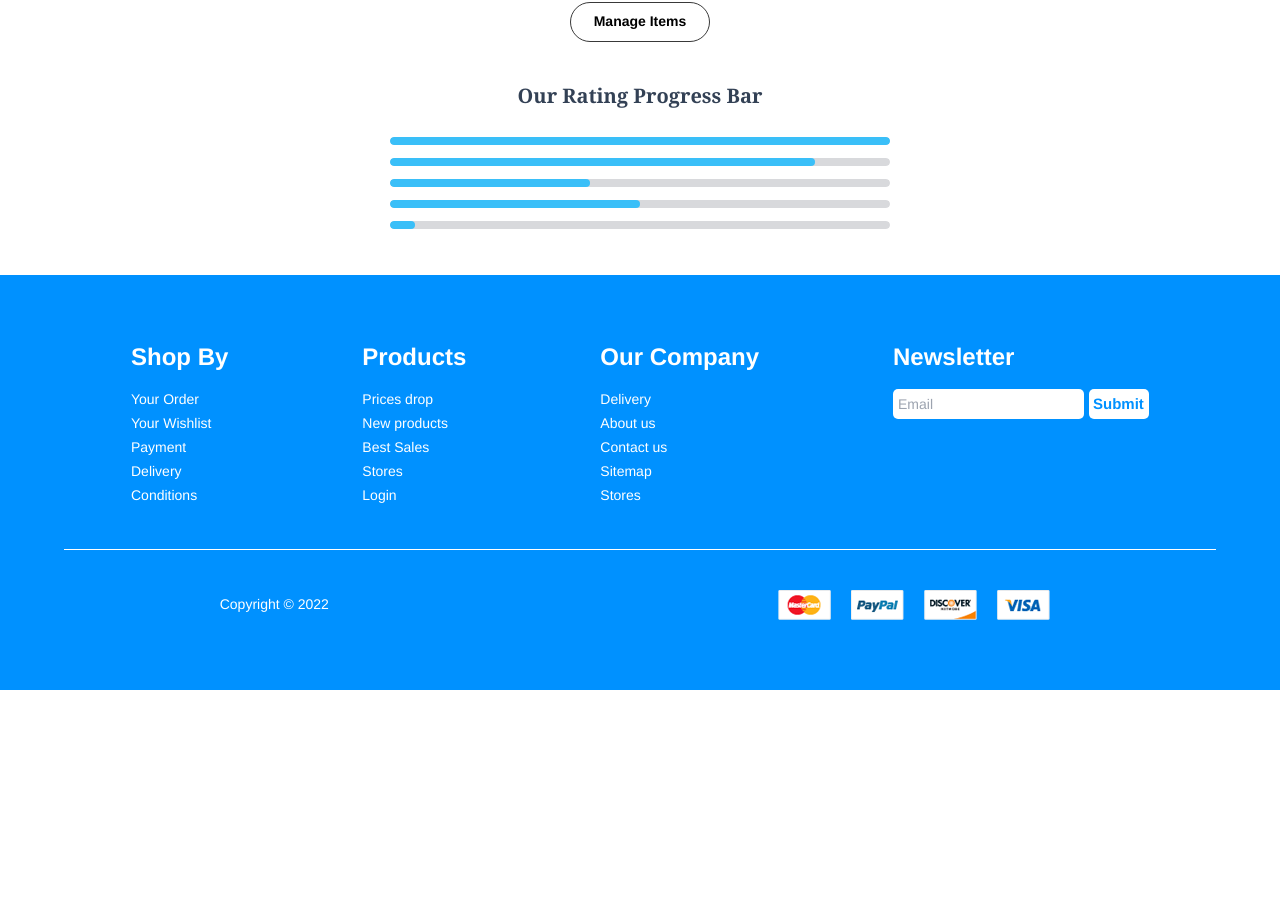
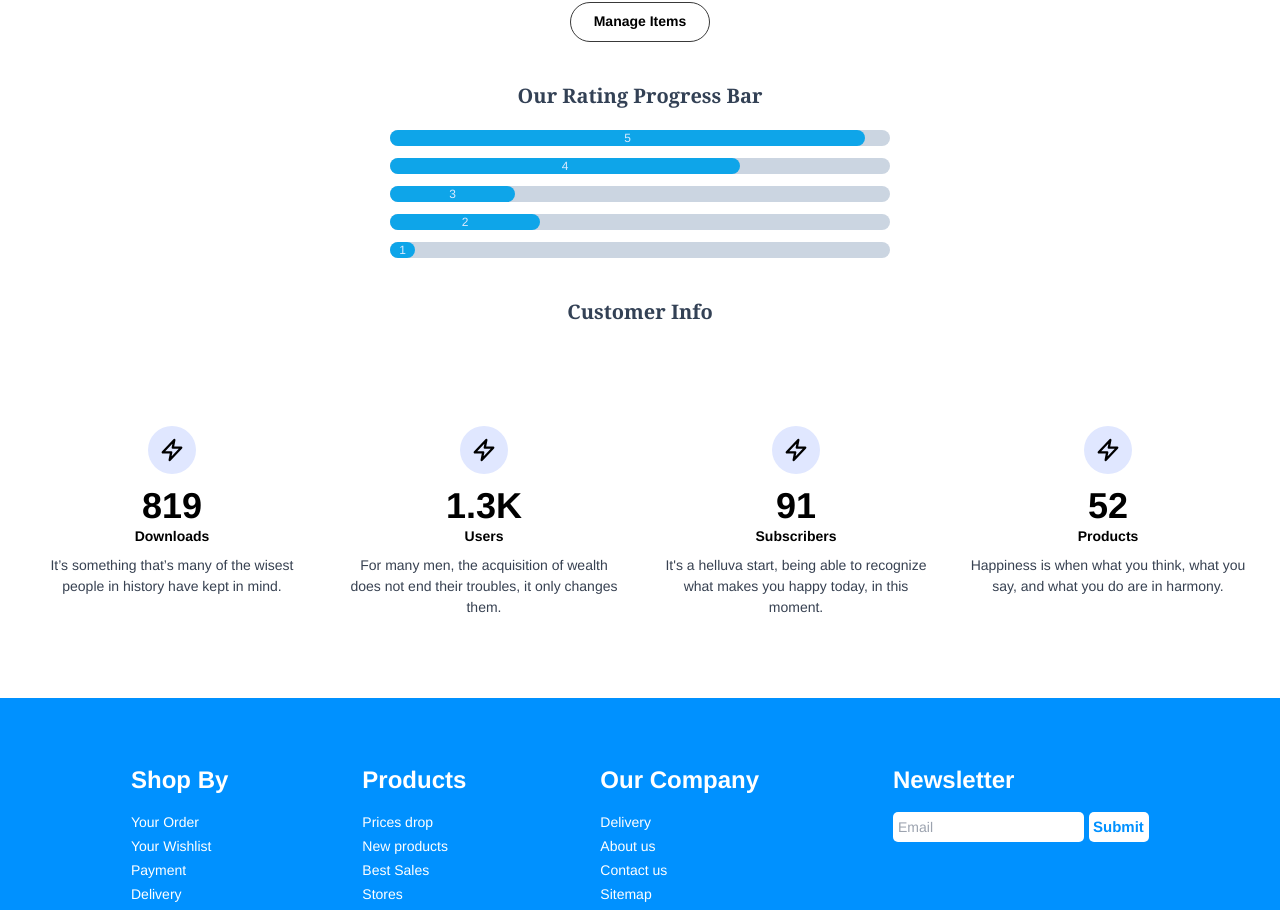
Before and after one commit to iamshakil19/cycle-world, a React (Create React App) app: page / in a window 1280 px wide. Shown: the part 975-1885 px from the top of the page. Before the commit the page ends 1665 px from the top, so only its background shows below. Built offline with nearby package versions, Linux system fonts and the light colour scheme; no server answers.

Commit message:
delivery system complete

```diff
--- a/package.json
+++ b/package.json
@@ -10,6 +10,7 @@
     "@testing-library/user-event": "^13.5.0",
     "daisyui": "^2.14.3",
     "firebase": "^9.7.0",
+    "flowbite": "^1.4.5",
     "react": "^18.1.0",
     "react-dom": "^18.1.0",
     "react-firebase-hooks": "^5.0.3",
--- a/src/Components/AddItems/AddItems.js
+++ b/src/Components/AddItems/AddItems.js
@@ -10,7 +10,7 @@ const AddItems = () => {
         const email = event.target.email.value;
         const name = event.target.itemName.value;
         const description = event.target.description.value;
-        const quantity = event.target.quantity.value;
+        const quantity = Number(event.target.quantity.value);
         const price = event.target.price.value;
         const supplier = event.target.supplierName.value;
         const img = event.target.img.value;
--- /dev/null
+++ b/src/Components/CustomerInfo/CustomerInfo.js
@@ -0,0 +1,112 @@
+import React from 'react';
+
+const CustomerInfo = () => {
+    return (
+        <div>
+            <h2 className='text-xl font-bold text-center text-slate-700 my-5 font-serif'>Customer Info</h2>
+
+            <div className="px-4 py-16 mx-auto sm:max-w-xl md:max-w-full lg:max-w-screen-xl md:px-24 lg:px-8 lg:py-20">
+                <div className="grid gap-8 sm:grid-cols-2 lg:grid-cols-4">
+                    <div className="text-center">
+                        <div className="flex items-center justify-center w-10 h-10 mx-auto mb-3 rounded-full bg-indigo-100 sm:w-12 sm:h-12">
+                            <svg
+                                className="w-8 h-8 text-deep-purple-accent-400 sm:w-10 sm:h-10"
+                                stroke="currentColor"
+                                viewBox="0 0 52 52"
+                            >
+                                <polygon
+                                    strokeWidth="3"
+                                    strokeLinecap="round"
+                                    strokeLinejoin="round"
+                                    fill="none"
+                                    points="29 13 14 29 25 29 23 39 38 23 27 23"
+                                />
+                            </svg>
+                        </div>
+                        <h6 className="text-4xl font-bold text-deep-purple-accent-400">
+                            819
+                        </h6>
+                        <p className="mb-2 font-bold text-md">Downloads</p>
+                        <p className="text-gray-700">
+                            It’s something that’s many of the wisest people in history have kept
+                            in mind.
+                        </p>
+                    </div>
+                    <div className="text-center">
+                        <div className="flex items-center justify-center w-10 h-10 mx-auto mb-3 rounded-full bg-indigo-100 sm:w-12 sm:h-12">
+                            <svg
+                                className="w-8 h-8 text-deep-purple-accent-400 sm:w-10 sm:h-10"
+                                stroke="currentColor"
+                                viewBox="0 0 52 52"
+                            >
+                                <polygon
+                                    strokeWidth="3"
+                                    strokeLinecap="round"
+                                    strokeLinejoin="round"
+                                    fill="none"
+                                    points="29 13 14 29 25 29 23 39 38 23 27 23"
+                                />
+                            </svg>
+                        </div>
+                        <h6 className="text-4xl font-bold text-deep-purple-accent-400">
+                            1.3K
+                        </h6>
+                        <p className="mb-2 font-bold text-md">Users</p>
+                        <p className="text-gray-700">
+                            For many men, the acquisition of wealth does not end their troubles,
+                            it only changes them.
+                        </p>
+                    </div>
+                    <div className="text-center">
+                        <div className="flex items-center justify-center w-10 h-10 mx-auto mb-3 rounded-full bg-indigo-100 sm:w-12 sm:h-12">
+                            <svg
+                                className="w-8 h-8 text-deep-purple-accent-400 sm:w-10 sm:h-10"
+                                stroke="currentColor"
+                                viewBox="0 0 52 52"
+                            >
+                                <polygon
+                                    strokeWidth="3"
+                                    strokeLinecap="round"
+                                    strokeLinejoin="round"
+                                    fill="none"
+                                    points="29 13 14 29 25 29 23 39 38 23 27 23"
+                                />
+                            </svg>
+                        </div>
+                        <h6 className="text-4xl font-bold text-deep-purple-accent-400">91</h6>
+                        <p className="mb-2 font-bold text-md">Subscribers</p>
+                        <p className="text-gray-700">
+                            It's a helluva start, being able to recognize what makes you happy
+                            today, in this moment.
+                        </p>
+                    </div>
+                    <div className="text-center">
+                        <div className="flex items-center justify-center w-10 h-10 mx-auto mb-3 rounded-full bg-indigo-100 sm:w-12 sm:h-12">
+                            <svg
+                                className="w-8 h-8 text-deep-purple-accent-400 sm:w-10 sm:h-10"
+                                stroke="currentColor"
+                                viewBox="0 0 52 52"
+                            >
+                                <polygon
+                                    strokeWidth="3"
+                                    strokeLinecap="round"
+                                    strokeLinejoin="round"
+                                    fill="none"
+                                    points="29 13 14 29 25 29 23 39 38 23 27 23"
+                                />
+                            </svg>
+                        </div>
+                        <h6 className="text-4xl font-bold text-deep-purple-accent-400">52</h6>
+                        <p className="mb-2 font-bold text-md">Products</p>
+                        <p className="text-gray-700">
+                            Happiness is when what you think, what you say, and what you do are
+                            in harmony.
+                        </p>
+                    </div>
+                </div>
+            </div>
+        </div>
+    );
+};
+
+export default CustomerInfo;
--- a/src/Components/Home/Home.js
+++ b/src/Components/Home/Home.js
@@ -1,4 +1,5 @@
 import React from 'react';
+import CustomerInfo from '../CustomerInfo/CustomerInfo';
 import Inventory from '../Inventory/Inventory';
 import Progress from '../Progress/Progress';
 import Slider from '../Slider/Slider';
@@ -9,6 +10,7 @@ const Home = () => {
             <Slider></Slider>
             <Inventory></Inventory>
             <Progress></Progress>
+            <CustomerInfo></CustomerInfo>
         </div>
     );
 };
--- a/src/Components/Progress/Progress.css
+++ b/src/Components/Progress/Progress.css
@@ -1,5 +1,5 @@
 .width{
-    width: 300px;
+    width: 280px;
 }
 @media only screen and (min-width: 688px){
     .width{
--- a/src/Components/Progress/Progress.js
+++ b/src/Components/Progress/Progress.js
@@ -4,17 +4,23 @@ const Progress = () => {
     return (
         <div className='text-center my-10'>
             <h2 className='text-xl font-bold text-slate-700 my-5 font-serif'>Our Rating Progress Bar</h2>
-            <div>
-                <progress className="progress progress-info width" value="100" max="100"></progress>
-                <br />
-                <progress className="progress progress-info width" value="85" max="100"></progress>
-                <br />
-                <progress className="progress progress-info width" value="40" max="100"></progress>
-                <br />
-                <progress className="progress progress-info width" value="50" max="100"></progress>
-                <br />
-                <progress className="progress progress-info width" value="5" max="100"></progress>
+
+            <div className="width mx-auto mb-3 bg-gray-200 rounded-full bg-slate-300">
+                <div className="bg-sky-500 text-xs font-medium text-blue-100 text-center p-0.5 leading-none rounded-full" style={{width: "95%"}}> 5</div>
             </div>
+            <div className="width mx-auto mb-3 bg-gray-200 rounded-full bg-slate-300">
+                <div className="bg-sky-500 text-xs font-medium text-blue-100 text-center p-0.5 leading-none rounded-full" style={{width: "70%"}}>4</div>
+            </div>
+            <div className="width mx-auto mb-3 bg-gray-200 rounded-full bg-slate-300">
+                <div className="bg-sky-500 text-xs font-medium text-blue-100 text-center p-0.5 leading-none rounded-full" style={{width: "25%"}}>3</div>
+            </div>
+            <div className="width mx-auto mb-3 bg-gray-200 rounded-full bg-slate-300">
+                <div className="bg-sky-500 text-xs font-medium text-blue-100 text-center p-0.5 leading-none rounded-full" style={{width: "30%"}}>2</div>
+            </div>
+            <div className="width mx-auto mb-3 bg-gray-200 rounded-full bg-slate-300">
+                <div className="bg-sky-500 text-xs font-medium text-blue-100 text-center p-0.5 leading-none rounded-full" style={{width: "5%"}}>1</div>
+            </div>
+
         </div>
     );
 };
--- a/src/Components/UpdateInventory/UpdateInventory.js
+++ b/src/Components/UpdateInventory/UpdateInventory.js
@@ -21,7 +21,7 @@ const UpdateInventory = () => {
     const handleUpdateQuantity = event => {
         event.preventDefault()
         const quantity = event.target.quantity.value
-        const url = `https://arcane-island-70615.herokuapp.com/products/${inventoryId}`;
+        const url = `http://localhost:5000/products/${inventoryId}`;
         fetch(url, {
             method: 'PUT',
             headers: {
@@ -37,8 +37,20 @@ const UpdateInventory = () => {
             })
     }
 
-    const handleDeliveryButton = () => {
-
+    const handleDeliveryButton = async () => {
+        const url = `http://localhost:5000/delivery/${inventoryId}`;
+        await fetch(url, {
+            method: 'PUT',
+            headers: {
+                'content-type': 'application/json'
+            },
+            body: JSON.stringify({ quantity })
+        })
+            .then(res => res.json())
+            .then(data => {
+                console.log(data);
+                toast.success("Delivery Success!!")
+            })
     }
     return (
         <div className='update-container'>
```
Also changed, not shown: 2 other files (tests, documents, lock files or other folders).
